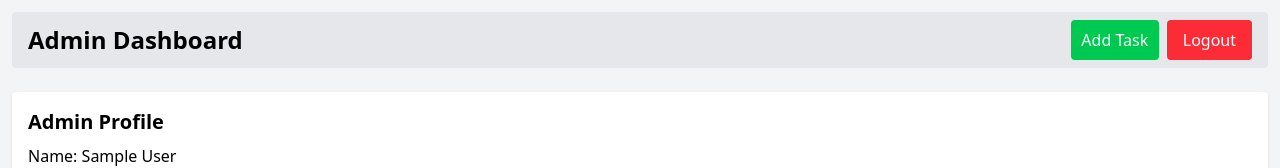
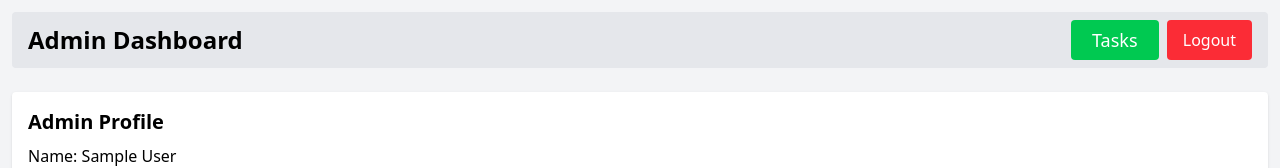
Before and after one commit to bitturana-ab/staffpunches-frontend, a React (Vite) app in the folder Client/: page /admin in a window 1280 px wide. Shown: the top 168 px of the page. Built offline with nearby package versions, Linux system fonts and the light colour scheme; no server answers; sample sign-in values are in the browser's storage.

Commit message:
fixed: renamed add task to tasks to view all from admin

```diff
--- a/Client/src/pages/admin/AdminDashboard.jsx
+++ b/Client/src/pages/admin/AdminDashboard.jsx
@@ -80,10 +80,10 @@ const Admin = () => {
       <div className="flex justify-between items-center bg-gray-200 rounded px-4 py-2 mb-6">
         <h1 className="text-2xl font-bold">Admin Dashboard</h1>
         <button
-          className="bg-green-500 text-white h-10 w-22 mr-2 md:ml-auto rounded hover:bg-green-800 duration-300 cursor-pointer"
+          className="bg-green-500 text-white text-lg py-1 h-10 w-22 mr-2 md:ml-auto rounded hover:bg-green-800 duration-300 cursor-pointer"
           onClick={() => navigate("/admin/tasks")}
         >
-          Add Task
+          Tasks
         </button>
         <button
           className="bg-red-500 text-white px-4 py-2 rounded hover:bg-red-800 duration-300 cursor-pointer"
```
